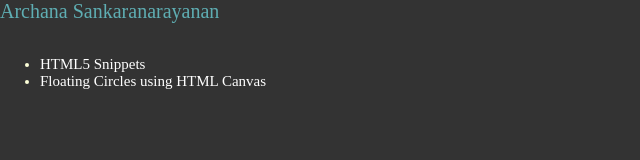
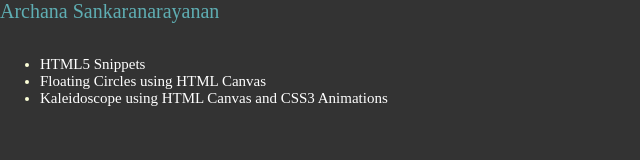
Before and after one commit to archana-s/archana-s.github.io, a plain HTML site: page index.html in a window 1280 px wide. Shown: the whole page, without its empty margins (0-640 px from the left). Drawn offline with Linux system fonts and the light colour scheme; files that its build step writes are made by us from their sources.

Commit message:
added kaleidoscope project

```diff
--- a/index.html
+++ b/index.html
@@ -11,7 +11,8 @@
       <ul>
         <li> <a href="./snippets/index.html">HTML5 Snippets</a> </li>
         <li> <a href="./floatingShapes/index.html"> Floating Circles using HTML Canvas </a></li>
-      </ul>
+        <li><a href="http://kaleidoscope.nodejitsu.com/"> Kaleidoscope using HTML Canvas and CSS3 Animations </a> </li>
+    </ul>
     </div>
     <div class="footer"></div>
   </body>
```
